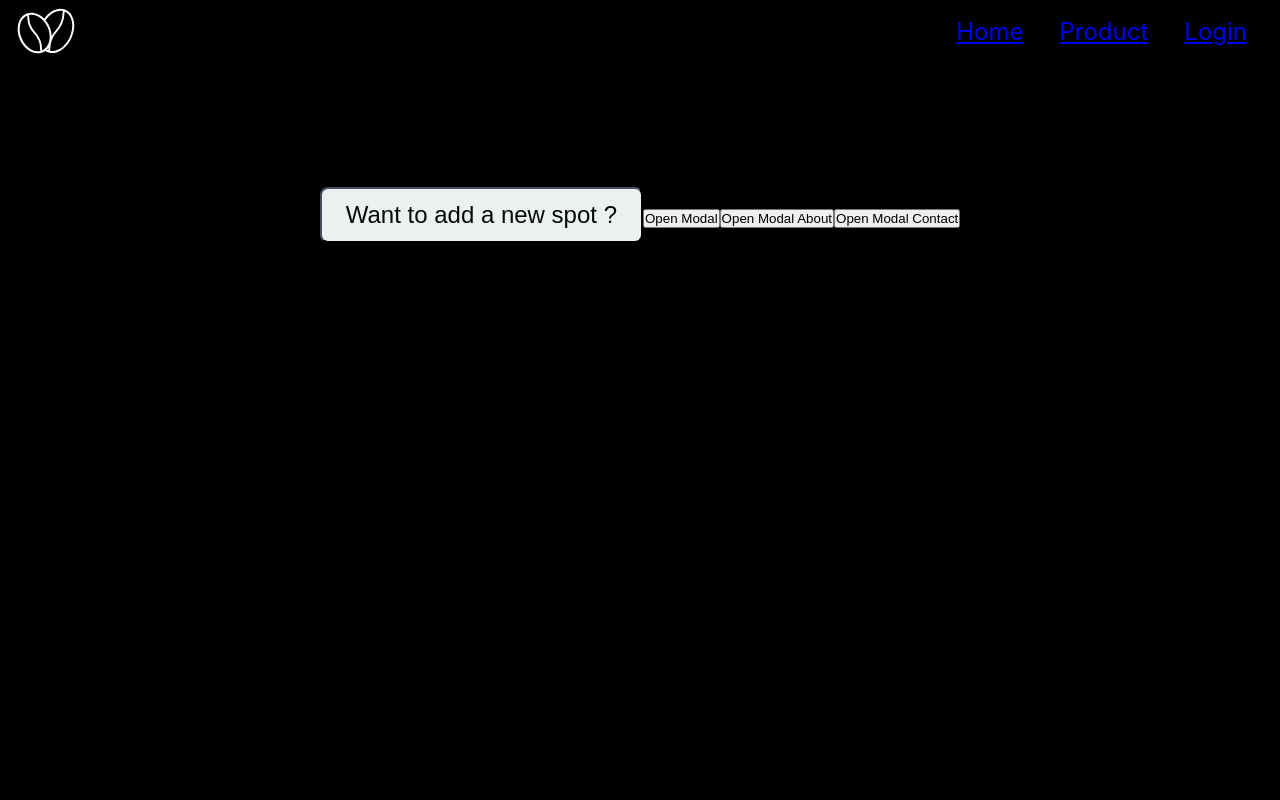
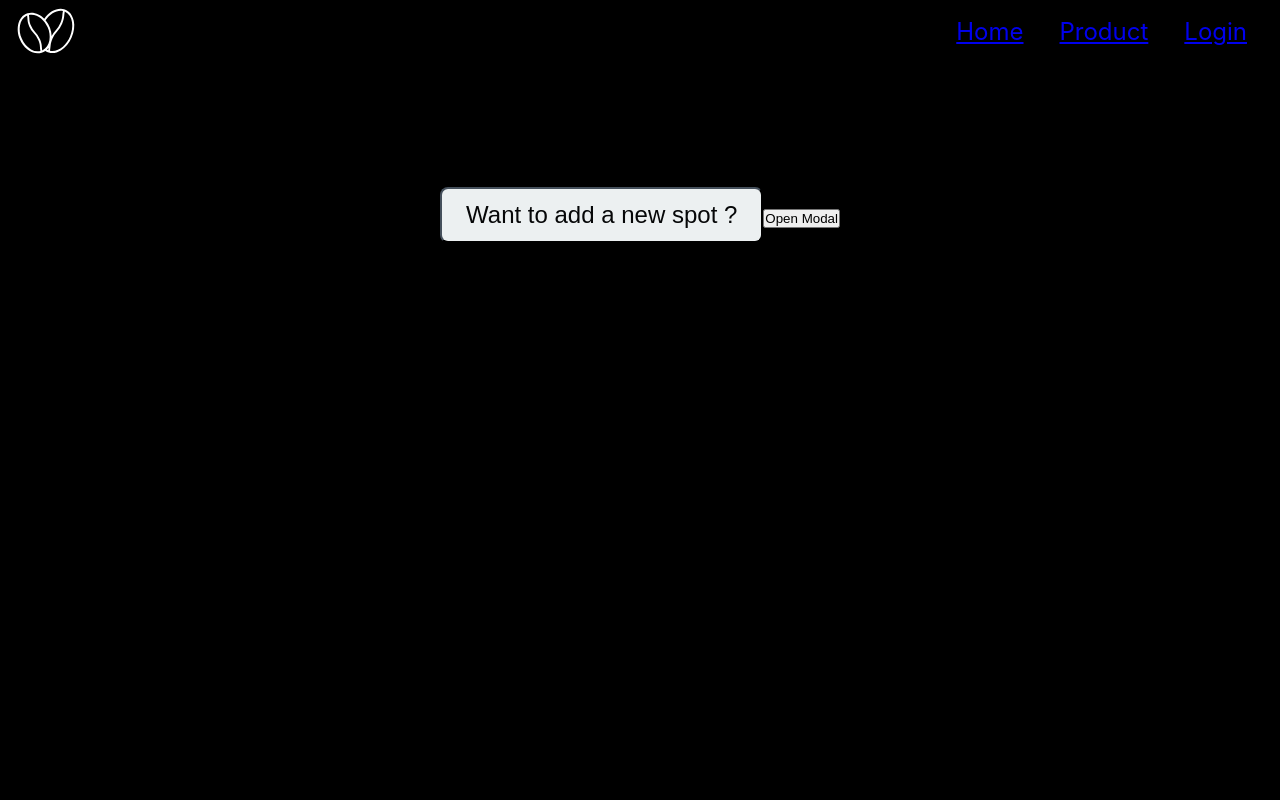
Before and after one commit to Khaanh/MyGastroTrip, a React (Create React App) app: page / in a window 1280 px wide. Shown: the top 800 px of the page. Built offline with nearby package versions, Linux system fonts and the light colour scheme.

Commit message:
feat: implement scroll fix for open modal

```diff
--- a/src/index.css
+++ b/src/index.css
@@ -46,3 +46,7 @@ img {
 	width: 100%;
 	height: auto;
 }
+
+.fixed {
+	overflow: hidden;
+}
--- a/src/pages/Homepage.jsx
+++ b/src/pages/Homepage.jsx
@@ -1,4 +1,4 @@
-import { useState } from "react";
+import { useEffect, useState } from "react";
 import CafeList from "../components/CafeList";
 import CityList from "../components/CityList";
 import PageNav from "../components/PageNav";
@@ -11,20 +11,16 @@ export default function Homepage() {
 	const [selectedCity, setSelectedCity] = useState();
 
 	const [modalDefaultIsOpen, setModalDefaultIsOpen] = useState(false);
-	const [modalAboutIsOpen, setModalAboutIsOpen] = useState(false);
-	const [modalContactIsOpen, setModalContactIsOpen] = useState(false);
 
 	const handleModalDefaultClose = () => {
 		setModalDefaultIsOpen((curState) => !curState);
 	};
 
-	const handleModalAboutClose = () => {
-		setModalAboutIsOpen((curState) => !curState);
-	};
-
-	const handleModalContactClose = () => {
-		setModalContactIsOpen((curState) => !curState);
-	};
+	useEffect(() => {
+		modalDefaultIsOpen
+			? document.body.classList.add("fixed")
+			: document.body.classList.remove("fixed");
+	}, [modalDefaultIsOpen]);
 
 	const handleSelect = (location) => {
 		setSelectedCity(location);
@@ -33,24 +29,15 @@ export default function Homepage() {
 	return (
 		<div>
 			<PageNav />
-
 			<main className={styles.main}>
 				<button className={styles.btnCTA}>
 					<Link to="app">Want to add a new spot ?</Link>
 				</button>
+
 				<button onClick={() => handleModalDefaultClose(modalDefaultIsOpen)}>
 					Open Modal
 				</button>
-
-				<button onClick={() => handleModalAboutClose(modalAboutIsOpen)}>
-					Open Modal About
-				</button>
-
-				<button onClick={() => handleModalContactClose(modalContactIsOpen)}>
-					Open Modal Contact
-				</button>
 			</main>
-
 			<ModalDialog
 				isOpen={modalDefaultIsOpen}
 				onClose={handleModalDefaultClose}
@@ -63,29 +50,114 @@ export default function Homepage() {
 					voluptatem.
 				</p>
 			</ModalDialog>
-
-			<ModalDialog isOpen={modalAboutIsOpen} onClose={handleModalAboutClose}>
-				<h1>About Modal</h1>
-				<p>
-					Lorem ipsum dolor sit amet consectetur, adipisicing elit. Tempora,
-					debitis amet nam, soluta delectus aperiam hic, quae nobis rem culpa
-					qui quaerat. Porro magnam placeat dolores vitae officiis modi
-					voluptatem.
-				</p>
-			</ModalDialog>
-
-			<ModalDialog
-				isOpen={modalContactIsOpen}
-				onClose={handleModalContactClose}
-			>
-				<h1>Contact Modal</h1>
-				<p>
-					Lorem ipsum dolor sit amet consectetur, adipisicing elit. Tempora,
-					debitis amet nam, soluta delectus aperiam hic, quae nobis rem culpa
-					qui quaerat. Porro magnam placeat dolores vitae officiis modi
-					voluptatem.
-				</p>
-			</ModalDialog>
+			Lorem ipsum dolor sit amet consectetur, adipisicing elit. Aliquam nulla,
+			repellendus similique harum, quia obcaecati deleniti quos consequuntur
+			debitis consequatur accusamus ut cumque voluptates officiis repellat
+			nesciunt ab beatae. Error eius sit consequuntur. Commodi esse impedit
+			deserunt nobis similique iure, inventore, libero in illo asperiores
+			aliquam placeat rerum officia omnis excepturi eligendi, ut earum autem
+			nostrum harum qui natus sapiente necessitatibus voluptatem. A suscipit
+			quae consequatur maxime dolores ipsa, velit tempore iste laborum. Deleniti
+			dolorum sed in fuga exercitationem accusantium, labore quibusdam,
+			doloremque iste, ducimus unde consectetur ipsa esse et dolore ipsum
+			distinctio asperiores? Quos id voluptate reiciendis maiores aliquid
+			libero, officia adipisci temporibus unde, et possimus obcaecati voluptatem
+			amet soluta deleniti iste quisquam. Sunt iure eveniet commodi autem dolore
+			velit ratione voluptas sequi sapiente, necessitatibus similique assumenda
+			blanditiis magnam tempore iste ipsa laborum doloribus id quo recusandae.
+			Doloremque ratione at eaque facilis id numquam ipsa obcaecati officiis. At
+			ea quo debitis! Impedit numquam vero, enim nostrum officia rerum incidunt
+			perspiciatis, totam, laudantium hic ipsa culpa harum? Minima voluptate
+			sunt deleniti assumenda reprehenderit eligendi nostrum optio ut, labore
+			rem totam doloremque officiis explicabo cum dolore corrupti veritatis
+			culpa velit nam excepturi est vel. Quibusdam rem minima hic dignissimos
+			velit, fugit maiores debitis, inventore illo beatae nostrum qui
+			consequuntur! Illo libero, esse aliquid fugiat repudiandae quam quibusdam
+			delectus cumque nesciunt quo animi omnis aliquam tenetur iusto aut nulla
+			illum, recusandae veniam natus culpa rem laboriosam! Dolore sint
+			architecto veniam nihil, odit et veritatis cumque eum sed quam minus
+			beatae? Quidem unde in iusto quos omnis voluptatum optio minima quo. In
+			iste et recusandae, nostrum delectus architecto harum error ipsam quas
+			atque voluptatum sed nulla nemo vero sint voluptatem fugiat blanditiis!
+			Harum ea assumenda voluptatem voluptas, nulla nihil a odio odit doloribus
+			quae perferendis, itaque consequuntur eum dolore omnis? Minima maxime
+			deserunt nihil animi saepe quis veritatis perspiciatis, laborum eligendi
+			dolor id et minus quae repellendus aliquam, labore odit est similique
+			culpa doloremque? Assumenda praesentium accusantium, nesciunt molestias
+			ipsam voluptates autem temporibus eos repudiandae laudantium ut deleniti
+			harum magni aliquid. Voluptatem pariatur praesentium necessitatibus quia
+			eos omnis veritatis provident quibusdam obcaecati magnam fuga a harum
+			temporibus voluptatibus minus accusantium ratione culpa odit voluptate
+			incidunt, vitae reiciendis? Error obcaecati, cupiditate nam ea rerum,
+			maiores temporibus optio similique vel numquam quasi itaque nostrum
+			veritatis minus magnam, fuga excepturi et in odit saepe iure placeat
+			incidunt consequatur. Officiis a molestias voluptatibus sunt veniam
+			inventore, est esse facilis natus sequi! Officia illo neque enim natus
+			sunt consequuntur minus ratione amet excepturi accusamus assumenda magnam
+			inventore deserunt cupiditate, alias vel corrupti quisquam dolores. Rerum,
+			accusamus modi. Et eos dolore laborum eveniet a distinctio non ducimus
+			odio, aliquam exercitationem libero rem perferendis quam voluptatibus,
+			quasi consequatur maiores. Sapiente tempore corrupti magni voluptas ad
+			quis expedita optio saepe nam, nobis tempora dolorum ratione! Magnam
+			inventore rerum nesciunt saepe dignissimos, repudiandae aspernatur commodi
+			expedita, natus voluptas sint numquam ratione asperiores error esse?
+			Soluta culpa ratione ullam, ad, nam nulla odio placeat dignissimos,
+			repellendus nihil dolorem optio accusamus. Voluptatem, odio corrupti?
+			Incidunt delectus commodi impedit animi libero placeat ipsa maiores a
+			itaque recusandae provident maxime qui dolore, culpa vitae eos, optio
+			aliquid autem similique reiciendis asperiores exercitationem amet? Atque,
+			perspiciatis? Dignissimos, nam cum eum dolorem explicabo eaque sint
+			maiores nulla ipsum. Dolores, recusandae labore eum tenetur voluptates
+			corporis voluptatem nesciunt, velit corrupti cupiditate, dolore reiciendis
+			nostrum. Molestias cupiditate, pariatur repellendus unde sequi consectetur
+			saepe commodi distinctio at consequuntur labore itaque tenetur, laboriosam
+			odit reprehenderit minima nobis beatae deleniti perspiciatis totam quis
+			vero explicabo? Atque ullam ducimus optio cupiditate quis quas excepturi
+			ex minima recusandae. Eum, eius necessitatibus eveniet fuga corrupti
+			accusamus consequuntur culpa eaque inventore magni modi sint libero a
+			commodi adipisci nihil natus harum nobis blanditiis mollitia, atque
+			perferendis. Quaerat nam consequuntur facilis. Amet impedit reprehenderit
+			veritatis repudiandae eius nemo neque error vero optio voluptatem!
+			Blanditiis accusantium cum quaerat itaque officiis hic laudantium nulla
+			quia, amet quos aliquid, ipsum sint illum nesciunt magni! Placeat delectus
+			quidem, non esse veritatis velit adipisci tempora. Accusantium, odio esse
+			id, fugiat vel porro perspiciatis temporibus excepturi unde fuga
+			recusandae iusto exercitationem a consequatur debitis inventore officia
+			enim. Praesentium error optio delectus, rerum excepturi distinctio iste
+			quo molestias possimus saepe eligendi repellat quos fuga? Molestias animi
+			molestiae temporibus autem incidunt perspiciatis eveniet quos, aperiam
+			facilis aliquid consequuntur possimus debitis nobis, tempora saepe sunt
+			magni nisi, praesentium repellendus recusandae enim quidem modi eum. Modi
+			quibusdam quod nulla reiciendis tenetur libero dicta. Porro iure quidem
+			dicta natus nihil dolorem sunt itaque facilis repellat quaerat ad
+			perspiciatis, tempora non doloremque doloribus suscipit laudantium
+			mollitia rem voluptas consectetur voluptates. Provident veritatis quo
+			deserunt quam veniam hic quia illum beatae, quod mollitia dicta sit
+			suscipit autem unde laborum maiores voluptas magnam, temporibus architecto
+			et eveniet vero? Praesentium accusantium quam velit nesciunt voluptatum
+			est eum unde ducimus. Non repudiandae quia saepe aliquid error ipsa
+			reiciendis accusantium, inventore eius itaque tenetur dolor perferendis
+			beatae natus ipsum, ea, amet vitae perspiciatis illo quisquam? Deleniti
+			eos eum minus voluptas similique incidunt autem ipsa dicta explicabo
+			tempora veritatis earum ex atque recusandae placeat tenetur, aliquid ab
+			ducimus itaque aspernatur. Dignissimos libero recusandae dolor et nesciunt
+			minus tenetur unde? Veniam quisquam inventore alias est obcaecati saepe
+			nesciunt, commodi voluptatum quo quasi sunt, corrupti aliquam debitis qui
+			officia voluptatem accusantium? Nemo laborum nisi sapiente ducimus dolorum
+			quo necessitatibus quasi quos odio pariatur, quam obcaecati, ipsa
+			veritatis doloribus, fuga eveniet neque dignissimos? Minus earum deleniti
+			ullam exercitationem quam sed ducimus similique debitis placeat alias,
+			porro sit libero ratione eligendi dolorum molestiae harum atque iure iste
+			repudiandae error quisquam vel. Cupiditate accusamus neque tenetur
+			voluptas dolorum, consectetur, nesciunt minus deleniti esse commodi iure
+			eaque error delectus veniam doloribus architecto harum aut laudantium.
+			Delectus vel asperiores quibusdam laboriosam voluptatum eveniet vero vitae
+			consectetur sed nobis alias nulla, rem voluptatem dolorem debitis ratione
+			autem quaerat voluptate cupiditate laborum facere dolorum eum magnam.
+			Architecto delectus aspernatur consectetur aliquid corporis ad eos fugit
+			alias aperiam maxime iste aut eius earum quod, adipisci, sapiente et
+			eligendi magnam doloremque velit corrupti saepe exercitationem ipsa
+			dignissimos?
 		</div>
 	);
 }
```
Also changed, not shown: src/components/ModalDialog.jsx (+11 -0 lines).
